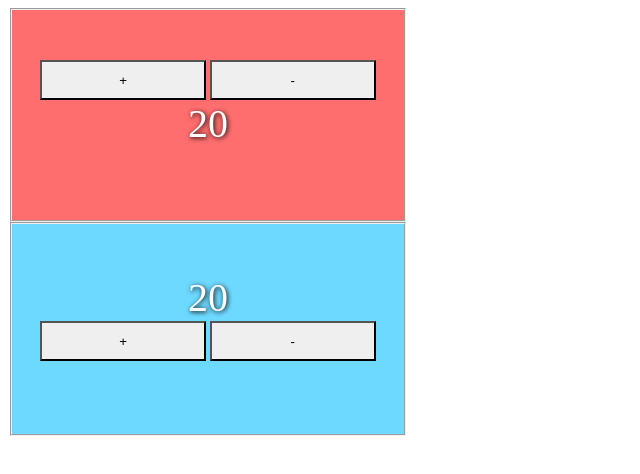
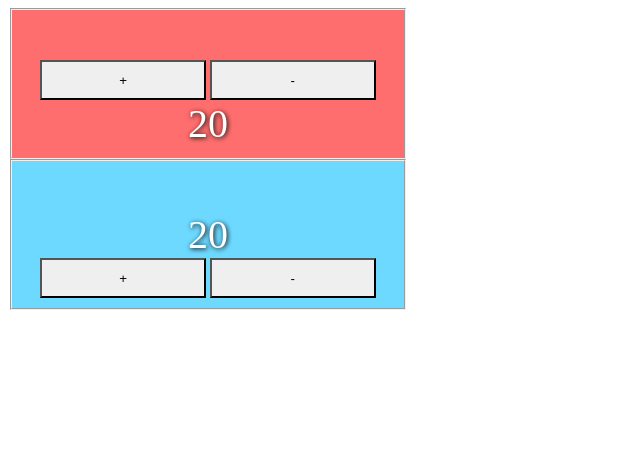
Before and after one commit to GabrielPQuintanilha/tcg, a plain HTML site: page index.html in a window 1280 px wide. Shown: the whole page, without its empty margins (0-640 px from the left). Drawn offline with Linux system fonts and the light colour scheme.

Commit message:
Update style.css
update height to % and transform p1 text

```diff
--- a/style.css
+++ b/style.css
@@ -1,13 +1,13 @@
 #p1_fieldset{
     background-color:#ff6e6e;
     text-align:center;
-    height:150px;
+    height:50%;
     padding-top:50px;
 }
 #p2_fieldset{
     background-color:#6ed9ff;
     text-align:center;
-    height:150px;
+    height:50%;
     padding-top:50px;
 }
 
@@ -19,6 +19,10 @@ input{
 }
 body{
     max-width:400px;
+    max-height:300px;
+}
+#p1_life{
+transform: scale(-1, -1);
 }
 
 #p1_life, #p2_life{
```
